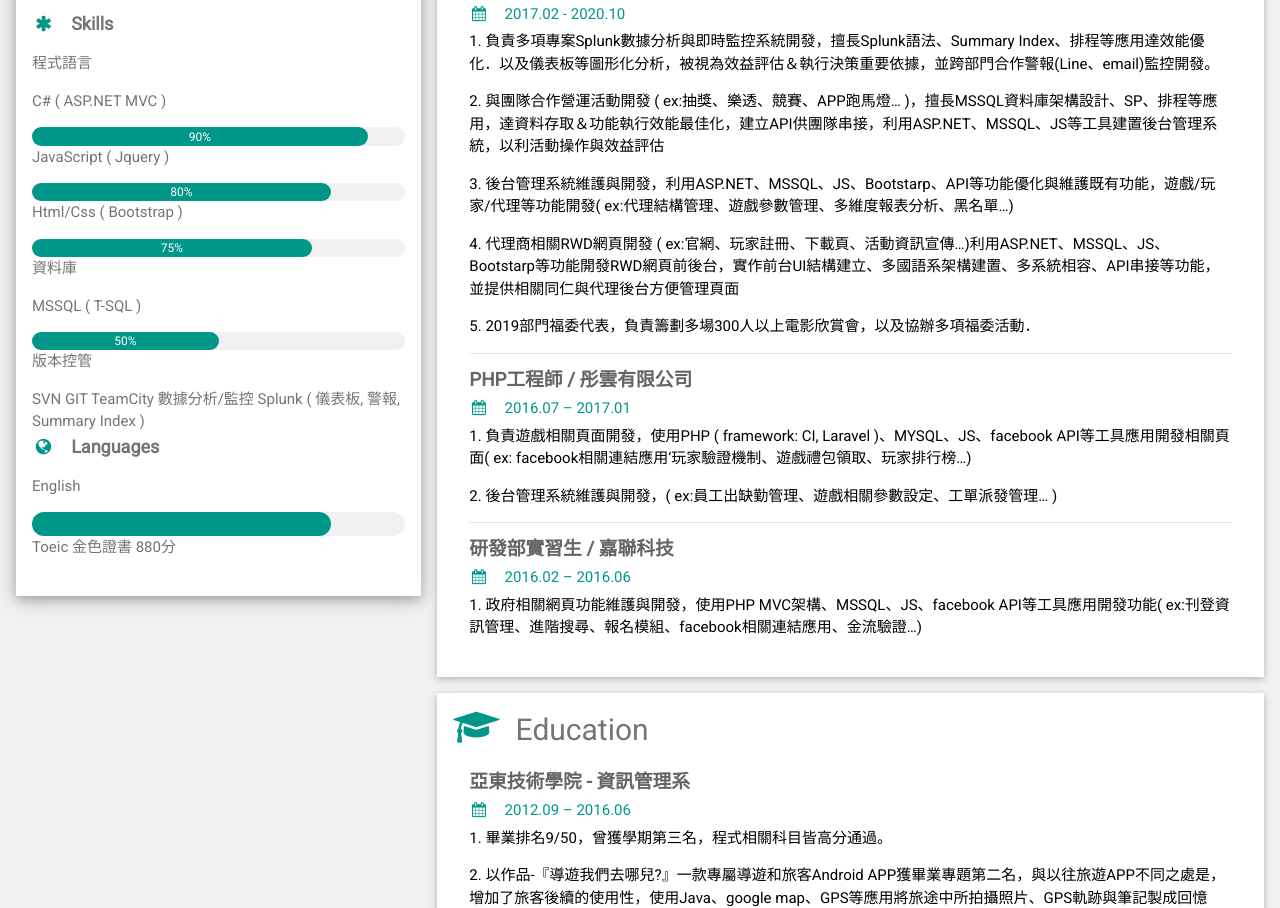
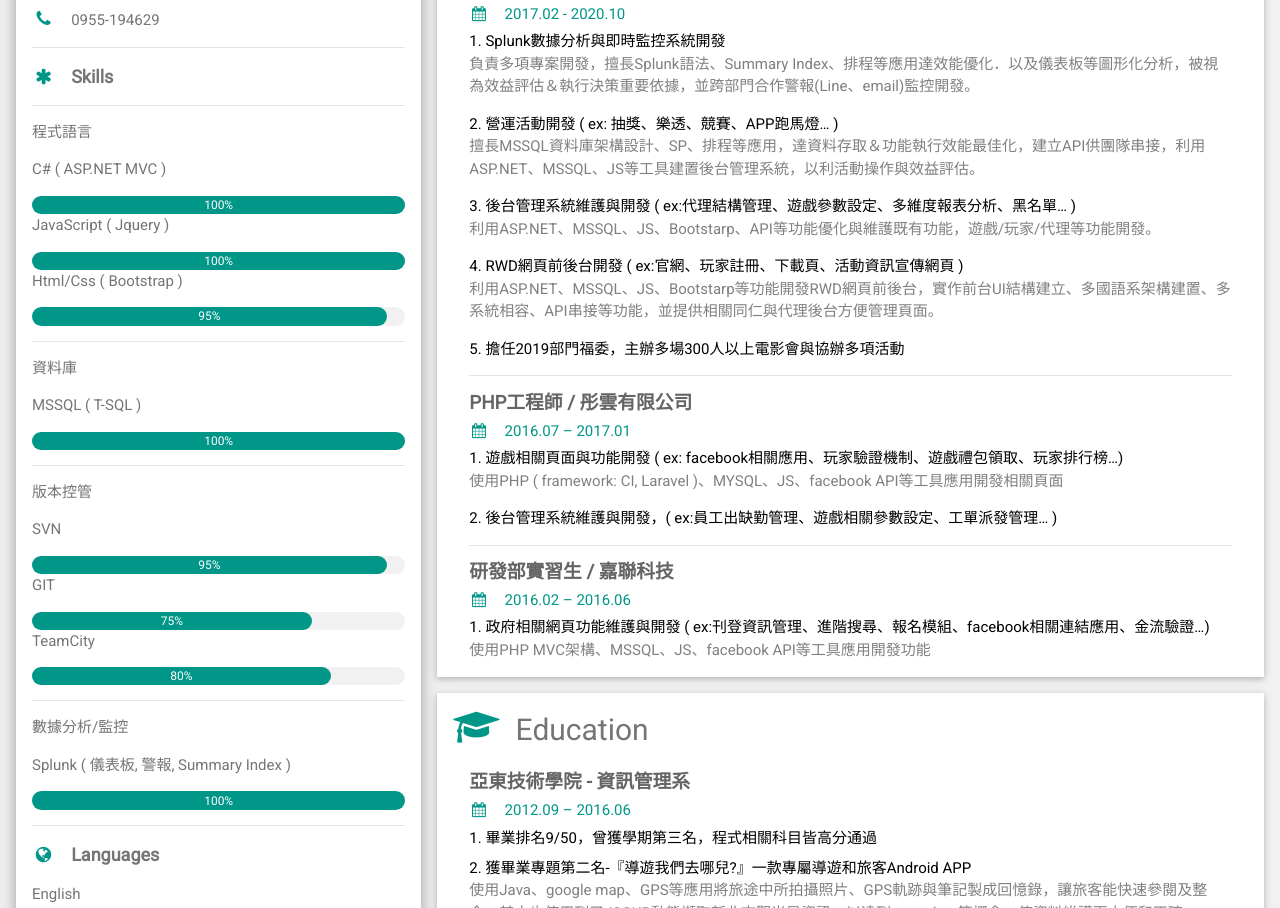
Before and after one commit to YuHanChen0629/YuHanChen0629.github.io, a plain HTML site: page index.html in a window 1280 px wide. Shown: the part 120-1028 px from the top of the page. Drawn offline with nearby package versions, Linux system fonts and the light colour scheme.

Commit message:
Update index.html
modify some text and style

```diff
--- a/index.html
+++ b/index.html
@@ -29,44 +29,61 @@
 
         <div class="w3-white w3-text-grey w3-card-4">
           <div class="w3-display-container">
-            <img src="img/headshot.jpg" style="width:100%" alt="Avatar">
+            <img src="img/headshot.jpeg" style="width:100%" alt="Avatar">
             <div class="w3-display-bottomleft w3-container w3-text-black">
               <h2>陳玉涵 Ellen</h2>
             </div>
           </div>
           <div class="w3-container">
+            <p></p>
+            <p><i class="fa fa-home fa-fw w3-margin-right w3-large w3-text-teal"></i>Taipei, TW</p>
             <p><i class="fa fa-envelope fa-fw w3-margin-right w3-large w3-text-teal"></i>e836029@gmail.com</p>
             <p><i class="fa fa-phone fa-fw w3-margin-right w3-large w3-text-teal"></i>0955-194629</p>
             <hr>
             <p class="w3-large"><b><i class="fa fa-asterisk fa-fw w3-margin-right w3-text-teal"></i>Skills</b></p>
+            <hr>
             <p>程式語言</p>
             <p>C# ( ASP.NET MVC )</p>
             <div class="w3-light-grey w3-round-xlarge w3-small">
-              <div class="w3-container w3-center w3-round-xlarge w3-teal" style="width:90%">90%</div>
+              <div class="w3-container w3-center w3-round-xlarge w3-teal" style="width:100%">100%</div>
             </div>
             <p>JavaScript ( Jquery )</p>
             <div class="w3-light-grey w3-round-xlarge w3-small">
-              <div class="w3-container w3-center w3-round-xlarge w3-teal" style="width:80%">
-                <div class="w3-center w3-text-white">80%</div>
+              <div class="w3-container w3-center w3-round-xlarge w3-teal" style="width:100%">
+                <div class="w3-center w3-text-white">100%</div>
               </div>
             </div>
             <p>Html/Css ( Bootstrap )</p>
             <div class="w3-light-grey w3-round-xlarge w3-small">
-              <div class="w3-container w3-center w3-round-xlarge w3-teal" style="width:75%">75%</div>
+              <div class="w3-container w3-center w3-round-xlarge w3-teal" style="width:95%">95%</div>
             </div>
+            <hr>
             <p>資料庫</p>
             <p>MSSQL ( T-SQL )</p>
             <div class="w3-light-grey w3-round-xlarge w3-small">
-              <div class="w3-container w3-center w3-round-xlarge w3-teal" style="width:50%">50%</div>
+              <div class="w3-container w3-center w3-round-xlarge w3-teal" style="width:100%">100%</div>
             </div>
+            <hr>
             <p>版本控管</p>
-            SVN
-            GIT
-            TeamCity
-            數據分析/監控
-            Splunk ( 儀表板, 警報, Summary Index )
-            <br>
-
+            <p>SVN</p>
+            <div class="w3-light-grey w3-round-xlarge w3-small">
+              <div class="w3-container w3-center w3-round-xlarge w3-teal" style="width:95%">95%</div>
+            </div>
+            <p>GIT</p>
+            <div class="w3-light-grey w3-round-xlarge w3-small">
+              <div class="w3-container w3-center w3-round-xlarge w3-teal" style="width:75%">75%</div>
+            </div>
+            <p>TeamCity</p>
+            <div class="w3-light-grey w3-round-xlarge w3-small">
+              <div class="w3-container w3-center w3-round-xlarge w3-teal" style="width:80%">80%</div>
+            </div>
+            <hr>
+            <p>數據分析/監控</p>
+            <p>Splunk ( 儀表板, 警報, Summary Index )</p>
+            <div class="w3-light-grey w3-round-xlarge w3-small">
+              <div class="w3-container w3-center w3-round-xlarge w3-teal" style="width:100%">100%</div>
+            </div>
+            <hr>
             <p class="w3-large w3-text-theme"><b><i class="fa fa-globe fa-fw w3-margin-right w3-text-teal"></i>Languages</b></p>
             <p>English</p>
             <div class="w3-light-grey w3-round-xlarge">
@@ -89,25 +106,46 @@
             <h5 class="w3-opacity"><b>軟體工程師 / 鈊象電子</b></h5>
             <!-- <h6 class="w3-text-teal"><i class="fa fa-calendar fa-fw w3-margin-right"></i>2017.02 - <span class="w3-tag w3-teal w3-round">Current</span></h6> -->
             <h6 class="w3-text-teal"><i class="fa fa-calendar fa-fw w3-margin-right"></i>2017.02 - 2020.10</h6>
-            <p>1. 負責多項專案Splunk數據分析與即時監控系統開發，擅長Splunk語法、Summary Index、排程等應用達效能優化．以及儀表板等圖形化分析，被視為效益評估＆執行決策重要依據，並跨部門合作警報(Line、email)監控開發。</p>
-            <p>2. 與團隊合作營運活動開發 ( ex:抽獎、樂透、競賽、APP跑馬燈… )，擅長MSSQL資料庫架構設計、SP、排程等應用，達資料存取＆功能執行效能最佳化，建立API供團隊串接，利用ASP.NET、MSSQL、JS等工具建置後台管理系統，以利活動操作與效益評估</p>
-            <p>3. 後台管理系統維護與開發，利用ASP.NET、MSSQL、JS、Bootstarp、API等功能優化與維護既有功能，遊戲/玩家/代理等功能開發( ex:代理結構管理、遊戲參數管理、多維度報表分析、黑名單…)</p>
-            <p>4. 代理商相關RWD網頁開發 ( ex:官網、玩家註冊、下載頁、活動資訊宣傳…)利用ASP.NET、MSSQL、JS、Bootstarp等功能開發RWD網頁前後台，實作前台UI結構建立、多國語系架構建置、多系統相容、API串接等功能，並提供相關同仁與代理後台方便管理頁面</p>
-            <p>5. 2019部門福委代表，負責籌劃多場300人以上電影欣賞會，以及協辦多項福委活動．</p>
+            <div class="mb-2">
+              <span>1. Splunk數據分析與即時監控系統開發</span> <br>
+              <p style="color:gray;">負責多項專案開發，擅長Splunk語法、Summary Index、排程等應用達效能優化．以及儀表板等圖形化分析，被視為效益評估＆執行決策重要依據，並跨部門合作警報(Line、email)監控開發。</p>
+            </div>
+            <div class="mb-2">
+              <span>2. 營運活動開發 ( ex: 抽獎、樂透、競賽、APP跑馬燈… )</span><br>
+              <p style="color:gray;">擅長MSSQL資料庫架構設計、SP、排程等應用，達資料存取＆功能執行效能最佳化，建立API供團隊串接，利用ASP.NET、MSSQL、JS等工具建置後台管理系統，以利活動操作與效益評估。</p>
+            </div>
+            <div class="mb-2">
+              <span>3. 後台管理系統維護與開發 ( ex:代理結構管理、遊戲參數設定、多維度報表分析、黑名單… )</span><br>
+              <p style="color:gray;">利用ASP.NET、MSSQL、JS、Bootstarp、API等功能優化與維護既有功能，遊戲/玩家/代理等功能開發。</p>
+            </div>
+            <div class="mb-2">
+              <span>4. RWD網頁前後台開發 ( ex:官網、玩家註冊、下載頁、活動資訊宣傳網頁 )</span><br>
+              <p style="color:gray;">利用ASP.NET、MSSQL、JS、Bootstarp等功能開發RWD網頁前後台，實作前台UI結構建立、多國語系架構建置、多系統相容、API串接等功能，並提供相關同仁與代理後台方便管理頁面。</p>
+            </div>
+            <div class="mb-2">
+              <span>5. 擔任2019部門福委，主辦多場300人以上電影會與協辦多項活動</span>
+            </div>
             <hr>
           </div>
           <div class="w3-container">
             <h5 class="w3-opacity"><b>PHP工程師 / 彤雲有限公司</b></h5>
             <h6 class="w3-text-teal"><i class="fa fa-calendar fa-fw w3-margin-right"></i>2016.07 – 2017.01</h6>
-            <p>1. 負責遊戲相關頁面開發，使用PHP ( framework: CI, Laravel )、MYSQL、JS、facebook API等工具應用開發相關頁面( ex: facebook相關連結應用‘玩家驗證機制、遊戲禮包領取、玩家排行榜…)
-            </p>
-            <p>2. 後台管理系統維護與開發，( ex:員工出缺勤管理、遊戲相關參數設定、工單派發管理… )</p>
+            <div class="mb-2">
+              <span>1. 遊戲相關頁面與功能開發 ( ex: facebook相關應用、玩家驗證機制、遊戲禮包領取、玩家排行榜…)</span><br>
+              <p style="color:gray;">使用PHP ( framework: CI, Laravel )、MYSQL、JS、facebook API等工具應用開發相關頁面</p>
+            </div>
+            <div class="mb-2">
+              <span>2. 後台管理系統維護與開發，( ex:員工出缺勤管理、遊戲相關參數設定、工單派發管理… )</span><br>
+            </div>
             <hr>
           </div>
           <div class="w3-container">
             <h5 class="w3-opacity"><b>研發部實習生 / 嘉聯科技</b></h5>
             <h6 class="w3-text-teal"><i class="fa fa-calendar fa-fw w3-margin-right"></i>2016.02 – 2016.06</h6>
-            <p>1. 政府相關網頁功能維護與開發，使用PHP MVC架構、MSSQL、JS、facebook API等工具應用開發功能( ex:刊登資訊管理、進階搜尋、報名模組、facebook相關連結應用、金流驗證…)</p><br>
+            <div class="mb-2">
+              <span>1. 政府相關網頁功能維護與開發 ( ex:刊登資訊管理、進階搜尋、報名模組、facebook相關連結應用、金流驗證…)</span><br>
+              <p style="color:gray;">使用PHP MVC架構、MSSQL、JS、facebook API等工具應用開發功能</p>
+            </div>
           </div>
         </div>
 
@@ -116,42 +154,13 @@
           <div class="w3-container">
             <h5 class="w3-opacity"><b>亞東技術學院 - 資訊管理系</b></h5>
             <h6 class="w3-text-teal"><i class="fa fa-calendar fa-fw w3-margin-right"></i>2012.09 – 2016.06</h6>
-            <p>1. 畢業排名9/50，曾獲學期第三名，程式相關科目皆高分通過。</p>
-            <p>2. 以作品-『導遊我們去哪兒?』一款專屬導遊和旅客Android APP獲畢業專題第二名，與以往旅遊APP不同之處是，增加了旅客後續的使用性，使用Java、google map、GPS等應用將旅途中所拍攝照片、GPS軌跡與筆記製成回憶錄，讓旅客能快速參閱及整合，其中也使用到了JSOUP動態擷取新北市觀光局資訊，以達到open data等概念，使資料維護更方便和正確。其中挫折很多但也學習到快速解決問題的能力與方法，在專案上與人合作的技巧。</p>
+            <div class="mb-2">
+              <span>1. 畢業排名9/50，曾獲學期第三名，程式相關科目皆高分通過</span><br>
             </div>
+            <div class="mb-2">
+              <span>2. 獲畢業專題第二名-『導遊我們去哪兒?』一款專屬導遊和旅客Android APP</span><br>
+              <p style="color:gray;">使用Java、google map、GPS等應用將旅途中所拍攝照片、GPS軌跡與筆記製成回憶錄，讓旅客能快速參閱及整合，其中也使用到了JSOUP動態擷取新北市觀光局資訊，以達到open data等概念，使資料維護更方便和正確。</p>
             </div>
-
-        <div class="w3-container w3-card w3-white w3-margin-bottom">
-          <h2 class="w3-text-grey w3-padding-16"><i class="fa fa-certificate fa-fw w3-margin-right w3-xxlarge w3-text-teal"></i>Certificates</h2>
-          <div class="w3-container">
-            <!-- trigger modal -->
-            <a href="" data-toggle="modal" data-target="#CertificatesModal" data-title="Microsoft Certiport - MTA-微軟專業應用技術國際認證 資料庫管理師" data-imgsrc="img/Certificates/mta_Certificate.jpg">
-              <h5 class="w3-opacity"><b>Microsoft Certiport - MTA-微軟專業應用技術國際認證 資料庫管理師</b><i class="fa fa-link fa-fw"></i></h5>
-            </a>
-            <a href="" data-toggle="modal" data-target="#CertificatesModal" data-title="法國標準協會AFNOR ISO 27001內部稽核員" data-imgsrc="img/Certificates/iso27001.jpg">
-              <h5 class="w3-opacity"><b>法國標準協會AFNOR ISO 27001內部稽核員</b><i class="fa fa-link fa-fw"></i></h5>
-            </a>
-            <a href="" data-toggle="modal" data-target="#CertificatesModal" data-title="中華企業資源規劃協會 - ERP軟體應用師（財務模組）" data-imgsrc="img/Certificates/鼎新ERP證書.jpg">
-              <h5 class="w3-opacity"><b>中華企業資源規劃協會 - ERP軟體應用師（財務模組）</b><i class="fa fa-link fa-fw"></i></h5>
-            </a>
-            <a href="" data-toggle="modal" data-target="#CertificatesModal" data-title="Adobe／Certiport - Adobe Certified Associate (ACA) Photoshop CS6" data-imgsrc="img/Certificates/photoshop證書.jpg">
-              <h5 class="w3-opacity"><b>Adobe／Certiport - Adobe Certified Associate (ACA) Photoshop CS6</b><i class="fa fa-link fa-fw"></i></h5>
-            </a>
-            <a href="" data-toggle="modal" data-target="#CertificatesModal" data-title="Adobe／Certiport - Adobe Certified Associate (ACA) Dreamweaver CS6" data-imgsrc="img/Certificates/Dreamweaver證書.jpg">
-              <h5 class="w3-opacity"><b>Adobe／Certiport - Adobe Certified Associate (ACA) Dreamweaver CS6</b><i class="fa fa-link fa-fw"></i></h5>
-            </a>
-            <a href="" data-toggle="modal" data-target="#CertificatesModal" data-title="Certiport IC3" data-imgsrc="img/Certificates/ic3.jpg">
-              <h5 class="w3-opacity"><b>Certiport IC3</b><i class="fa fa-link fa-fw"></i></h5>
-            </a>
-            <a href="" data-toggle="modal" data-target="#CertificatesModal" data-title="TQC-DK 電子商務概論" data-imgsrc="img/Certificates/電子商務概論證書.jpg">
-              <h5 class="w3-opacity"><b>TQC-DK 電子商務概論</b><i class="fa fa-link fa-fw"></i></h5>
-            </a>
-            <a href="" data-toggle="modal" data-target="#CertificatesModal" data-title="企業電子化助理規劃師" data-imgsrc="img/Certificates/企業電子化助理規劃師合格證書.jpg">
-              <h5 class="w3-opacity"><b>企業電子化助理規劃師</b><i class="fa fa-link fa-fw"></i></h5>
-            </a>
-            <a href="" data-toggle="modal" data-target="#CertificatesModal" data-title="電腦硬體裝修丙級" data-imgsrc="img/Certificates/電腦硬體裝修_丙級.jpg">
-              <h5 class="w3-opacity"><b>電腦硬體裝修丙級</b><i class="fa fa-link fa-fw"></i></h5>
-            </a>
           </div>
         </div>
         <div class="w3-container w3-card w3-white w3-margin-bottom">
@@ -195,6 +204,40 @@
 
           </div>
         </div>
+        <div class="w3-container w3-card w3-white w3-margin-bottom">
+          <h2 class="w3-text-grey w3-padding-16"><i class="fa fa-certificate fa-fw w3-margin-right w3-xxlarge w3-text-teal"></i>Certificates</h2>
+          <div class="w3-container">
+            <!-- trigger modal -->
+            <a href="" data-toggle="modal" data-target="#CertificatesModal" data-title="Microsoft Certiport - MTA-微軟專業應用技術國際認證 資料庫管理師" data-imgsrc="img/Certificates/mta_Certificate.jpg">
+              <h5 class="w3-opacity"><b>Microsoft Certiport - MTA-微軟專業應用技術國際認證 資料庫管理師</b><i class="fa fa-link fa-fw"></i></h5>
+            </a>
+            <a href="" data-toggle="modal" data-target="#CertificatesModal" data-title="法國標準協會AFNOR ISO 27001內部稽核員" data-imgsrc="img/Certificates/iso27001.jpg">
+              <h5 class="w3-opacity"><b>法國標準協會AFNOR ISO 27001內部稽核員</b><i class="fa fa-link fa-fw"></i></h5>
+            </a>
+            <a href="" data-toggle="modal" data-target="#CertificatesModal" data-title="中華企業資源規劃協會 - ERP軟體應用師（財務模組）" data-imgsrc="img/Certificates/鼎新ERP證書.jpg">
+              <h5 class="w3-opacity"><b>中華企業資源規劃協會 - ERP軟體應用師（財務模組）</b><i class="fa fa-link fa-fw"></i></h5>
+            </a>
+            <a href="" data-toggle="modal" data-target="#CertificatesModal" data-title="Adobe／Certiport - Adobe Certified Associate (ACA) Photoshop CS6" data-imgsrc="img/Certificates/photoshop證書.jpg">
+              <h5 class="w3-opacity"><b>Adobe／Certiport - Adobe Certified Associate (ACA) Photoshop CS6</b><i class="fa fa-link fa-fw"></i></h5>
+            </a>
+            <a href="" data-toggle="modal" data-target="#CertificatesModal" data-title="Adobe／Certiport - Adobe Certified Associate (ACA) Dreamweaver CS6" data-imgsrc="img/Certificates/Dreamweaver證書.jpg">
+              <h5 class="w3-opacity"><b>Adobe／Certiport - Adobe Certified Associate (ACA) Dreamweaver CS6</b><i class="fa fa-link fa-fw"></i></h5>
+            </a>
+            <a href="" data-toggle="modal" data-target="#CertificatesModal" data-title="Certiport IC3" data-imgsrc="img/Certificates/ic3.jpg">
+              <h5 class="w3-opacity"><b>Certiport IC3</b><i class="fa fa-link fa-fw"></i></h5>
+            </a>
+            <a href="" data-toggle="modal" data-target="#CertificatesModal" data-title="TQC-DK 電子商務概論" data-imgsrc="img/Certificates/電子商務概論證書.jpg">
+              <h5 class="w3-opacity"><b>TQC-DK 電子商務概論</b><i class="fa fa-link fa-fw"></i></h5>
+            </a>
+            <a href="" data-toggle="modal" data-target="#CertificatesModal" data-title="企業電子化助理規劃師" data-imgsrc="img/Certificates/企業電子化助理規劃師合格證書.jpg">
+              <h5 class="w3-opacity"><b>企業電子化助理規劃師</b><i class="fa fa-link fa-fw"></i></h5>
+            </a>
+            <a href="" data-toggle="modal" data-target="#CertificatesModal" data-title="電腦硬體裝修丙級" data-imgsrc="img/Certificates/電腦硬體裝修_丙級.jpg">
+              <h5 class="w3-opacity"><b>電腦硬體裝修丙級</b><i class="fa fa-link fa-fw"></i></h5>
+            </a>
+          </div>
+        </div>
+
         <!-- End Right Column -->
       </div>
 
```
Lines whose indentation alone changed are shown as unchanged.
